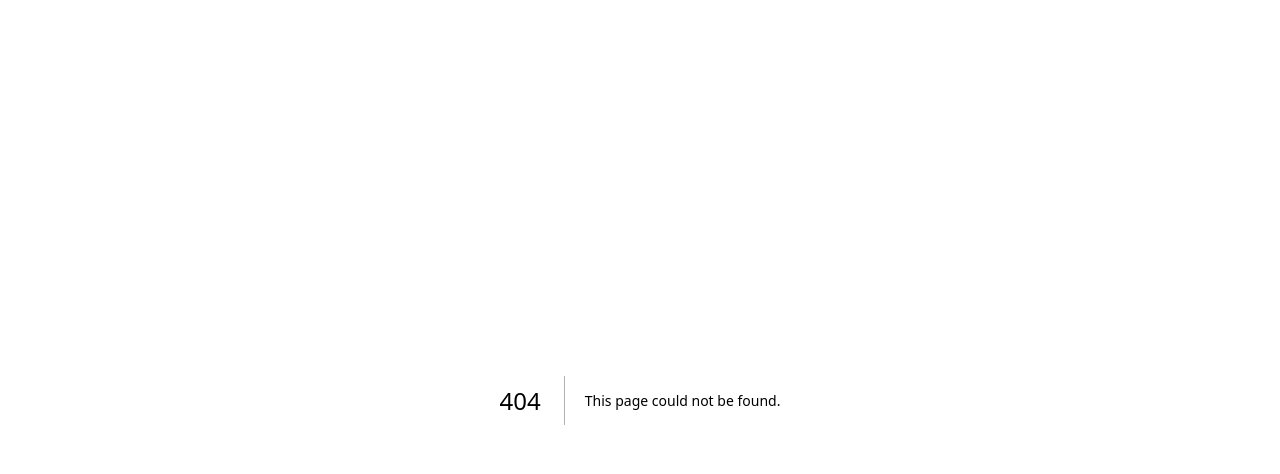
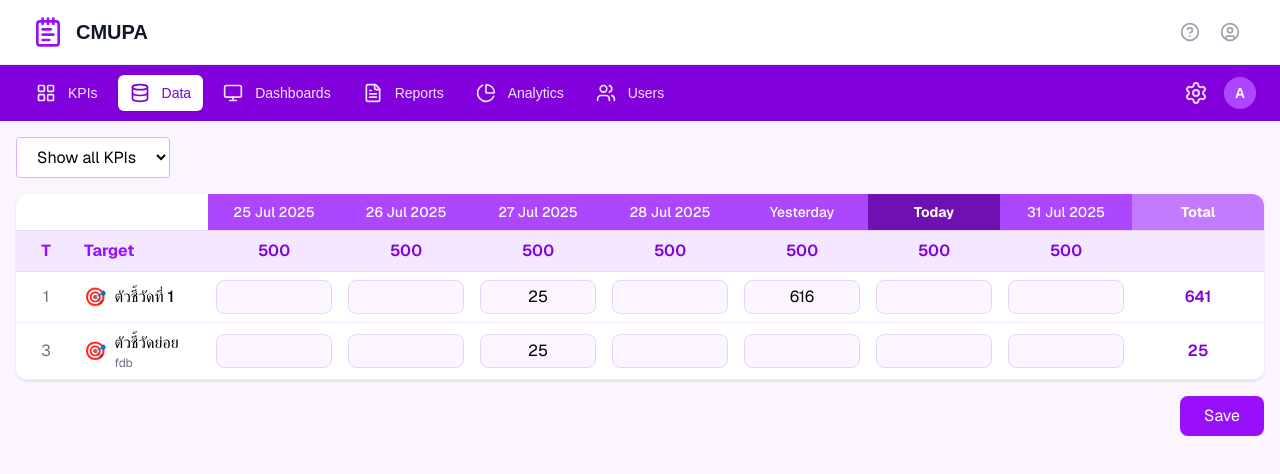
Before and after one commit to Bambool3/project361, a Next.js app in the folder next/: page /data in a window 1280 px wide. Before the commit this address had no page. Shown: the top 474 px of the page. Built offline with nearby package versions, Linux system fonts and the light colour scheme.

Commit message:
Add: Create layout for login and navbar, add data page, and enhance AddKpiModal component
- Created layout for login page
- Built reusable navbar layout for multiple pages
- Added data page
- Improved AddKpiModal component functionality and UI

```diff
--- a/next/src/app/dashboard/page.tsx
+++ b/next/src/app/dashboard/page.tsx
@@ -1,40 +1,12 @@
 'use client'
 
-import Header from "../../client/components/Header"
-import Sidebar from "../../client/components/Sidebar"
 import SubNavigation from "../../client/components/SubNavigation"
 import MainContent from "../../client/components/MainContent"
-import { useState } from 'react';
-
 export default function Page() { // Renamed to Page as it's a component
-    const [isMobileMenuOpen, setIsMobileMenuOpen] = useState(false);
-    const [activeNavItem, setActiveNavItem] = useState('KPIs'); // New state for active nav item
-
-    const toggleMobileMenu = () => {
-        setIsMobileMenuOpen(!isMobileMenuOpen);
-    };
-
-    const closeMobileMenu = () => {
-        setIsMobileMenuOpen(false);
-    };
-
-    const handleNavItemClick = (itemName: string) => {
-        setActiveNavItem(itemName);
-        closeMobileMenu(); // Close sidebar on mobile after clicking
-    };
-
     return (
         <div className="min-h-screen bg-gray-100 font-sans antialiased">
             <div className="flex flex-col h-screen">
-                <Header onMenuToggle={toggleMobileMenu} isMobileMenuOpen={isMobileMenuOpen}/>
-                <Sidebar
-                    isOpen={isMobileMenuOpen}
-                    onClose={closeMobileMenu}
-                    activeNavItem={activeNavItem} // Pass active state
-                    onNavItemClick={handleNavItemClick} // Pass click handler
-                />
                 <SubNavigation />
-
                 <MainContent />
             </div>
         </div>
--- /dev/null
+++ b/next/src/app/data/page.tsx
@@ -0,0 +1,11 @@
+'use client'
+import KpiTable from "../../client/components/KpiTable";
+export default function Page() {
+    return(
+        <div className="min-h-screen bg-gray-100 font-sans antialiased">
+            <div className="flex flex-col h-screen">
+                <KpiTable />
+            </div>
+        </div>
+    )
+}
--- a/next/src/app/layout.tsx
+++ b/next/src/app/layout.tsx
@@ -1,6 +1,7 @@
 import type { Metadata } from "next";
 import { Geist, Geist_Mono } from "next/font/google";
 import { Providers } from "../components/Providers";
+import LayoutShell from "../client/components/LayoutShell"
 import "./globals.css";
 
 const geistSans = Geist({
@@ -28,7 +29,11 @@ export default function RootLayout({
             <body
                 className={`${geistSans.variable} ${geistMono.variable} antialiased`}
             >
-                <Providers>{children}</Providers>
+                <Providers>
+                    <LayoutShell>
+                        {children}
+                    </LayoutShell>
+                </Providers>
             </body>
         </html>
     );
--- /dev/null
+++ b/next/src/app/login/layout.tsx
@@ -0,0 +1,9 @@
+import type { ReactNode } from "react";
+
+export default function LoginLayout({ children }: { children: ReactNode }) {
+  return (
+    <main>
+      {children}
+    </main>
+  );
+}
--- a/next/src/client/components/AddKpiModal.tsx
+++ b/next/src/client/components/AddKpiModal.tsx
@@ -8,6 +8,7 @@ interface AddKpiModalProps {
 
 type SubKpi = {
   name:string;
+  target:string;
 }
 
 const AddKpiModal = ({ isOpen, onClose }: AddKpiModalProps) => {
@@ -22,7 +23,7 @@ const AddKpiModal = ({ isOpen, onClose }: AddKpiModalProps) => {
   })
   // เพิ่มข้อมูล subkpis
   function addSubKpi() {
-    setSubKpis([...subkpis, {name:""}])
+    setSubKpis([...subkpis, {name:"", target:""}])
 
     console.log("เพิ่ม sub kpi ปล่าวแล้ว")
   }
@@ -73,7 +74,7 @@ const AddKpiModal = ({ isOpen, onClose }: AddKpiModalProps) => {
       <div className="fixed inset-0 z-50 flex items-center justify-center p-4 bg-black/50" onClick={onClose}>
         {/* Modal Panel */}
         <div
-          className="bg-white rounded-xl shadow-2xl w-full max-w-lg m-4 transform transition-all duration-300 ease-out"
+          className="bg-white rounded-xl shadow-2xl w-full max-w-xl m-4 transform transition-all duration-300 ease-out"
           onClick={(e) => e.stopPropagation()} // Prevent closing when clicking inside
         >
           <form onSubmit={handleSubmit}>
@@ -115,6 +116,7 @@ const AddKpiModal = ({ isOpen, onClose }: AddKpiModalProps) => {
                   {/* Target KPI Input */}
                   <div>
                     <label htmlFor="kpi-target" className="block text-sm font-medium text-gray-700 mb-1">Does the KPI have a target?</label>
+                    <div className="flex items-center gap-2">
                       <input
                         type="text"
                         id="kpi-target"
@@ -123,6 +125,8 @@ const AddKpiModal = ({ isOpen, onClose }: AddKpiModalProps) => {
                         value={mainKpi.target}
                         onChange={(e) => handleMainKpiChange("target", e.target.value)}
                       />
+                      <HelpCircle className="text-gray-400 hover:text-gray-600 cursor-pointer w-5 h-5"/>
+                    </div>
                   </div>
 
                   {/* format KPI input */}
@@ -210,9 +214,18 @@ const AddKpiModal = ({ isOpen, onClose }: AddKpiModalProps) => {
                       <input
                         type='text'
                         placeholder='Sub-KPI Name'
-                        className='w-full px-4 py-3 border border-gray-300 text-gray-600 rounded-lg focus:ring-2 focus:ring-purple-500 focus:border-purple-500 transition'
+                        className='w-[60%] px-4 py-3 border border-gray-300 text-gray-600 rounded-lg focus:ring-2 focus:ring-purple-500 focus:border-purple-500 transition'
                         value={sub.name}
                         onChange={(e) => updateSubKpi(idx, "name", e.target.value)}
+                        required
+                      >
+                      </input>
+                      <input
+                        type="text"
+                        placeholder='Sub-KPI Target'
+                        className='w-[35%] px-4 py-3 border border-gray-300 text-gray-600 rounded-lg focus:ring-2 focus:ring-purple-500 focus:border-purple-500 transition'
+                        value={sub.target}
+                        onChange={(e) => updateSubKpi(idx, "target", e.target.value)}
                         required
                       >
                       </input>
@@ -227,9 +240,9 @@ const AddKpiModal = ({ isOpen, onClose }: AddKpiModalProps) => {
                     </div>
 
                   ))}
+                </div>
 
 
-                </div>
 
                 {/* Accordions */}
                 <div className="space-y-3">
--- /dev/null
+++ b/next/src/client/components/KpiTable.tsx
@@ -0,0 +1,131 @@
+import { useState } from 'react';
+
+const dates = [
+  '25 Jul 2025',
+  '26 Jul 2025',
+  '27 Jul 2025',
+  '28 Jul 2025',
+  'Yesterday',
+  'Today',
+  '31 Jul 2025',
+];
+
+// สมมุติค่า Target เป็นอาร์เรย์ตัวเลข
+const targetValues = [500, 500, 500, 500, 500, 500, 500];
+
+type KpiItem = {
+  id: number;
+  name: string;
+  subName?: string;
+  icon: string;
+  values: (string | number)[];
+};
+
+const initialKpis: KpiItem[] = [
+  { id: 1, name: 'ตัวชี้วัดที่ 1', icon: '🎯', values: ['', '', '25', '', '616', '', ''] },
+  { id: 3, name: 'ตัวชี้วัดย่อย', subName: 'fdb', icon: '🎯', values: ['', '', '25', '', '', '', ''] },
+];
+
+export default function KpiTable() {
+  const [kpis, setKpis] = useState<KpiItem[]>(initialKpis);
+
+  const handleChange = (kpiIndex: number, dateIndex: number, value: string) => {
+    const newKpis = [...kpis];
+    newKpis[kpiIndex].values[dateIndex] = value;
+    setKpis(newKpis);
+  };
+
+  const calculateTotal = (values: (string | number)[]) => {
+    return values.reduce((sum, val) => {
+      const num = typeof val === 'string' ? parseFloat(val) : val;
+      return sum + (isNaN(num) ? 0 : num);
+    }, 0);
+  };
+
+  return (
+    <div className="p-4 bg-purple-50 min-h-screen text-black">
+      <div className="mb-4">
+        <select className="border border-purple-300 rounded px-4 py-2 bg-white text-black">
+          <option>Show all KPIs</option>
+        </select>
+      </div>
+
+      <div className="overflow-x-auto bg-white rounded-xl shadow">
+        {/* Header */}
+        <div className="grid grid-cols-[60px_1fr_repeat(7,minmax(100px,1fr))_minmax(100px,1fr)]
+                        items-center text-sm font-medium border-b border-purple-200">
+          <div className="p-2"></div>
+          <div className="p-2"></div>
+          {dates.map((d, i) => (
+            <div
+              key={i}
+              className={`p-2 text-center ${
+                d === 'Today'
+                  ? 'bg-purple-800 font-bold text-white'
+                  : 'bg-purple-500 text-white'
+              }`}
+            >
+              {d}
+            </div>
+          ))}
+          <div className="p-2 text-center bg-purple-400 text-white font-bold">Total</div>
+        </div>
+
+        {/* Target Row */}
+        <div className="grid grid-cols-[60px_1fr_repeat(7,minmax(100px,1fr))_minmax(100px,1fr)]
+                        items-center border-b border-purple-200 bg-purple-100">
+          <div className="text-center font-bold text-purple-600">T</div>
+          <div className="p-2 font-bold text-purple-600">Target</div>
+          {targetValues.map((val, j) => (
+            <div key={j} className="p-2">
+              <div className="w-full text-purple-700 font-semibold text-center">{val}</div>
+            </div>
+          ))}
+          <div className="p-2 text-center font-bold text-purple-600">
+
+          </div>
+        </div>
+
+        {/* KPI Rows */}
+        {kpis.map((kpi, i) => (
+          <div
+            key={kpi.id}
+            className="grid grid-cols-[60px_1fr_repeat(7,minmax(100px,1fr))_minmax(100px,1fr)] items-center border-b border-purple-100"
+          >
+            <div className="text-center text-gray-500">{kpi.id}</div>
+            <div className="p-2">
+              <div className="flex items-center gap-2">
+                <span className="text-orange-500 text-lg">{kpi.icon}</span>
+                <div>
+                  <div className="font-medium">{kpi.name}</div>
+                  {kpi.subName && (
+                    <div className="text-xs text-gray-500">{kpi.subName}</div>
+                  )}
+                </div>
+              </div>
+            </div>
+            {kpi.values.map((val, j) => (
+              <div key={j} className="p-2">
+                <input
+                  type="text"
+                  className="w-full border border-purple-200 rounded-lg px-2 py-1 text-center text-black bg-purple-50"
+                  value={val}
+                  onChange={(e) => handleChange(i, j, e.target.value)}
+                />
+              </div>
+            ))}
+            <div className="p-2 text-center font-semibold text-purple-700">
+              {calculateTotal(kpi.values)}
+            </div>
+          </div>
+        ))}
+      </div>
+
+      <div className="mt-4 text-right">
+        <button className="bg-purple-600 hover:bg-purple-700 text-white px-6 py-2 rounded-lg">
+          Save
+        </button>
+      </div>
+    </div>
+  );
+}
--- /dev/null
+++ b/next/src/client/components/LayoutShell.tsx
@@ -0,0 +1,43 @@
+'use client';
+//
+import { usePathname } from "next/navigation";
+//
+import Header from "./Header"
+import Sidebar from "./Sidebar";
+import { useState } from "react";
+
+export default function LayoutShell({children,}: Readonly<{
+    children: React.ReactNode;
+}>) {
+    const pathname = usePathname();
+    if (pathname.startsWith("/login")) {
+        return <>{children}</>;
+    }
+    const [isMobileMenuOpen, setIsMobileMenuOpen] = useState(false)
+
+    // ฟังก์ชันสลับสถานะเมนูมือถือ (เปิด/ปิด)
+    const toggleMobileMenu = () => {
+        setIsMobileMenuOpen(!isMobileMenuOpen);
+    };
+
+    // ฟังก์ชันปิดเมนูมือถือ
+    const closeMobileMenu = () => {
+        setIsMobileMenuOpen(false);
+    };
+
+    return (
+        <div className="flex flex-col h-screen">
+            <Header
+                onMenuToggle={toggleMobileMenu}
+                isMobileMenuOpen={isMobileMenuOpen}
+            />
+            <Sidebar
+                isOpen={isMobileMenuOpen}
+                onClose={closeMobileMenu}
+            />
+            <main className="flex-1">
+                {children}
+            </main>
+        </div>
+    );
+}
--- a/next/src/client/components/Sidebar.tsx
+++ b/next/src/client/components/Sidebar.tsx
@@ -1,20 +1,24 @@
+import Link from "next/link";
+import { usePathname } from "next/navigation";
 import { LayoutGrid, Database, Monitor, FileText, PieChart, Users, X, Settings } from "lucide-react";
 
 interface SidebarProps {
     isOpen: boolean;
     onClose: () => void;
-    activeNavItem: string; // Add prop for active item
-    onNavItemClick: (itemName: string) => void; // Add prop for click handler
+
 }
 
-const Sidebar = ({ isOpen, onClose, activeNavItem, onNavItemClick }: SidebarProps) => {
+const Sidebar = ({ isOpen, onClose }: SidebarProps) => {
+
+    const pathname = usePathname()
+
     const navItems = [
-        { name: 'KPIs', icon: LayoutGrid },
-        { name: 'Data', icon: Database },
-        { name: 'Dashboards',icon: Monitor },
-        { name: 'Reports', icon: FileText },
-        { name: 'Analytics', icon: PieChart },
-        { name: 'Users', icon: Users },
+        { name: 'KPIs', icon: LayoutGrid, path: '/dashboard' },
+        { name: 'Data', icon: Database, path: '/data' },
+        { name: 'Dashboards',icon: Monitor, path: '' },
+        { name: 'Reports', icon: FileText, path: '' },
+        { name: 'Analytics', icon: PieChart, path: '' },
+        { name: 'Users', icon: Users, path: '' },
     ];
 
 
@@ -23,7 +27,7 @@ const Sidebar = ({ isOpen, onClose, activeNavItem, onNavItemClick }: SidebarProp
             {/* Mobile overlay */}
             {isOpen && (
                 <div
-                    className="fixed inset-0 z-40 bg-gray-600 bg-opacity-75 lg:hidden"
+                    className="fixed inset-0 z-40 bg-black/50 bg-opacity-75 lg:hidden"
                     onClick={onClose}
                 />
             )}
@@ -38,7 +42,7 @@ const Sidebar = ({ isOpen, onClose, activeNavItem, onNavItemClick }: SidebarProp
                     <div className="flex items-center justify-between p-4 lg:hidden">
                         <div className="flex items-center space-x-3">
                             {/* You might want a better icon here for the title */}
-                            <h1 className="text-lg font-bold text-white">SimpleKPI</h1>
+                            <h1 className="text-lg font-bold text-white">CMUPA</h1>
                         </div>
                         <button
                             onClick={onClose}
@@ -55,19 +59,19 @@ const Sidebar = ({ isOpen, onClose, activeNavItem, onNavItemClick }: SidebarProp
                                 {/* Main navigation links */}
                                 <div className="flex flex-col lg:flex-row lg:items-center space-y-1 lg:space-y-0 lg:space-x-2">
                                     {navItems.map(item => (
-                                        <a
+                                        <Link
                                             key={item.name}
-                                            href="#"
+                                            href={item.path}
                                             className={`flex items-center space-x-3 px-3 py-2 rounded-md text-sm font-medium transition-colors duration-200 ${
-                                                activeNavItem === item.name // Check against passed-in active state
+                                                pathname === item.path // Check against passed-in active state
                                                 ? 'bg-white text-purple-700 shadow-sm'
                                                 : 'text-purple-100 hover:bg-purple-600 hover:text-white'
                                             }`}
-                                            onClick={() => onNavItemClick(item.name)} // Call the click handler
+                                            onClick={onClose} // Call the click handler
                                         >
                                             <item.icon className="w-5 h-5 flex-shrink-0" />
                                             <span>{item.name}</span>
-                                        </a>
+                                        </Link>
                                     ))}
                                 </div>
 
```
Lines whose indentation alone changed are shown as unchanged.
